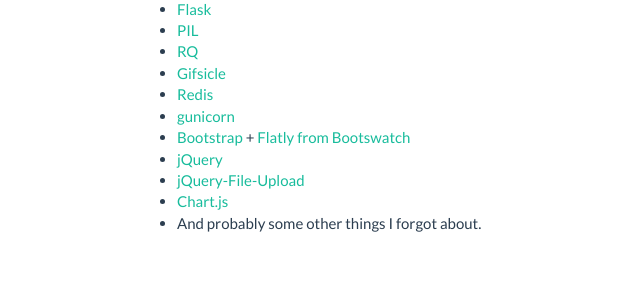
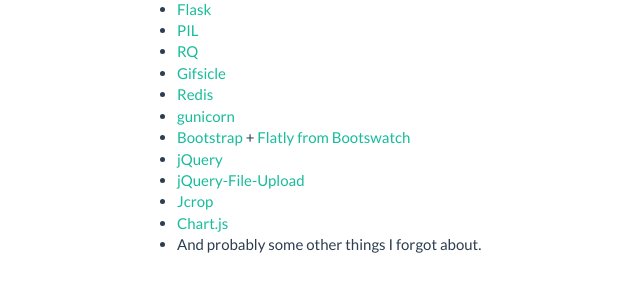
Before and after one commit to jmhobbs/dun-dun-duh, a Flask app: page /about in a window 1280 px wide. Shown: the part 320-620 px from the top of the page, without its empty margins (138-778 px from the left). Run offline with Flask 2, Linux system fonts and the light colour scheme; some libraries are stand-ins or nearby versions.

Commit message:
Credit to Jcrop

```diff
--- a/dundunduh/templates/about.html
+++ b/dundunduh/templates/about.html
@@ -23,6 +23,7 @@
 		<li><a href="http://getbootstrap.com/">Bootstrap</a> + <a href="http://bootswatch.com/flatly/">Flatly from Bootswatch</a></li>
 		<li><a href="http://jquery.com/">jQuery</a></li>
 		<li><a href="https://github.com/blueimp/jQuery-File-Upload">jQuery-File-Upload</a></li>
+		<li><a href="http://deepliquid.com/content/Jcrop.html">Jcrop</a></li>
 		<li><a href="http://www.chartjs.org/">Chart.js</a></li>
 		<li>And probably some other things I forgot about.</li>
 	</ul>
```
